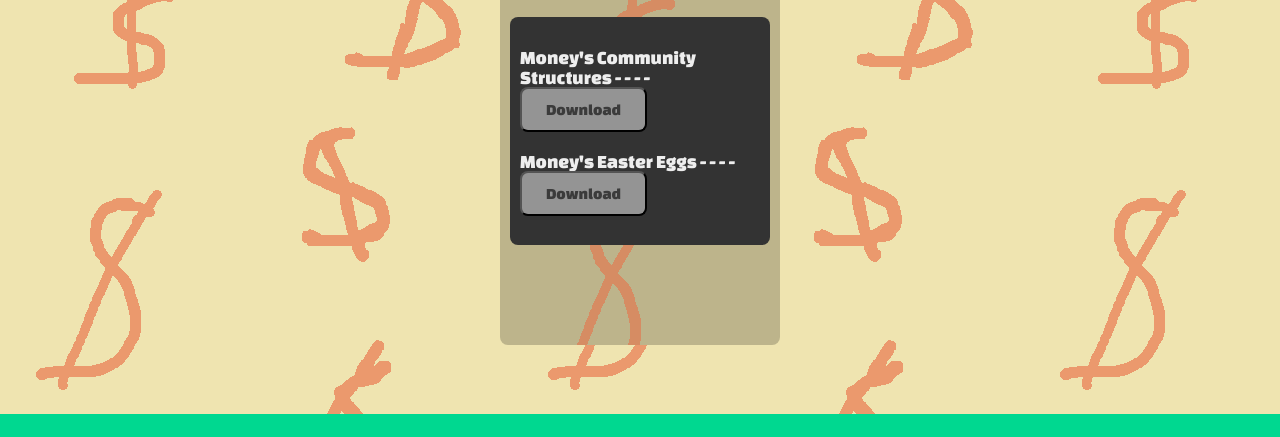
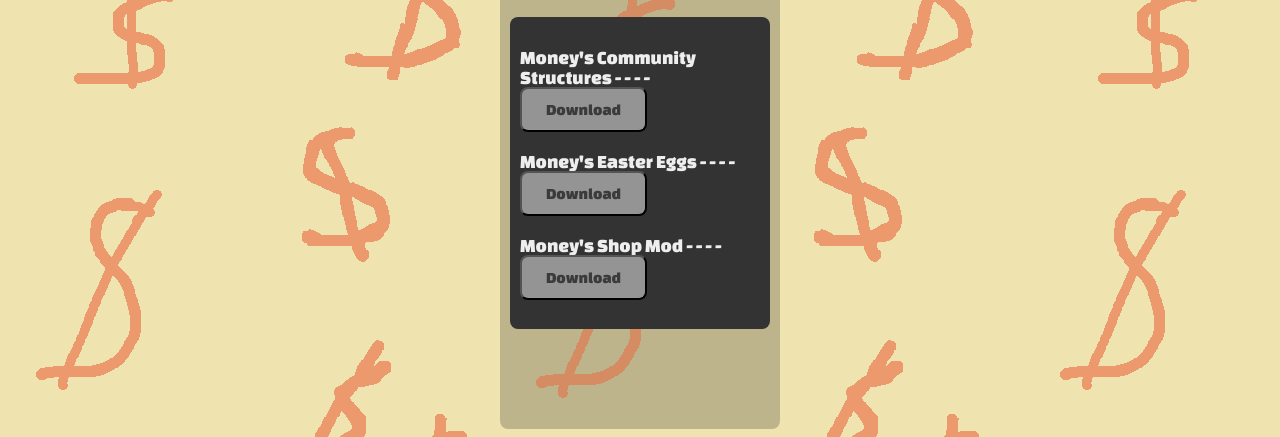
Before and after one commit to Moneys-Mod/list, a plain HTML site: page index.html in a window 1280 px wide. Shown: the part 386-823 px from the top of the page. Before the commit the page ends 800 px from the top, so only its background shows below. Drawn offline with Linux system fonts and the light colour scheme; a web font is replaced by a local one.

Commit message:
Added Shops Mod Button

```diff
--- a/index.html
+++ b/index.html
@@ -17,6 +17,8 @@
 <div class="box">
 <p class="changa-one"> Money's Community Structures - - - - <button class="btn"><a href="moneys_community_structures-1.0.0-neoforge-1.21.1.jar" download class="changa-one">Download</a></button> </p>
 <p class="changa-one"> Money's Easter Eggs - - - - <button class="btn"><a href="moneys_easter_eggs-1.0.0-neoforge-1.21.1.jar" download class="changa-one">Download</a></button> </p>
+<p class="changa-one"> Money's Shop Mod - - - - <button class="btn"><a href="shops_mod-1.0.0-neoforge-1.21.1.jar" download class="changa-one">Download</a></button> </p>
+
 </div>
 </div>
 
```
